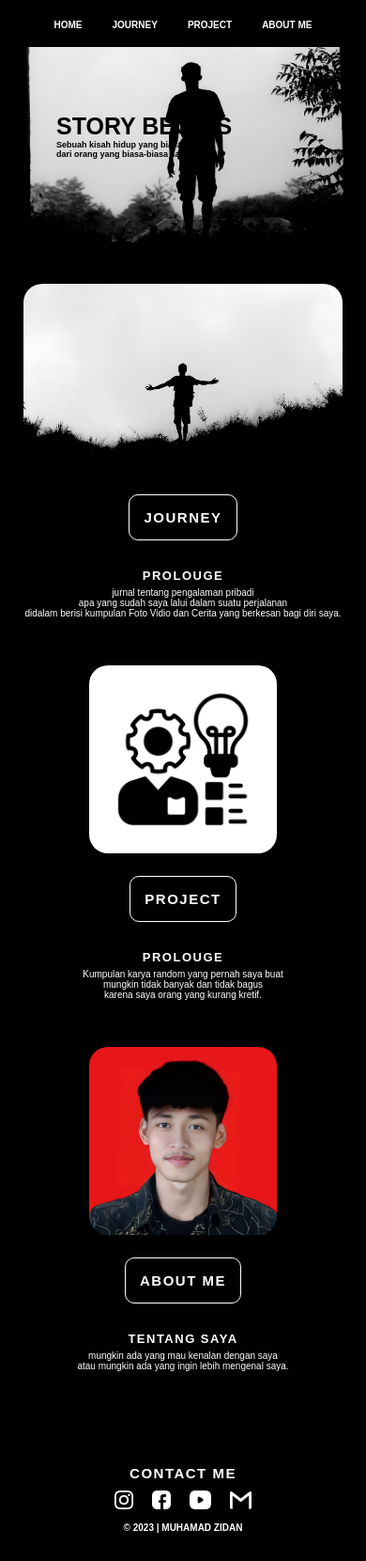
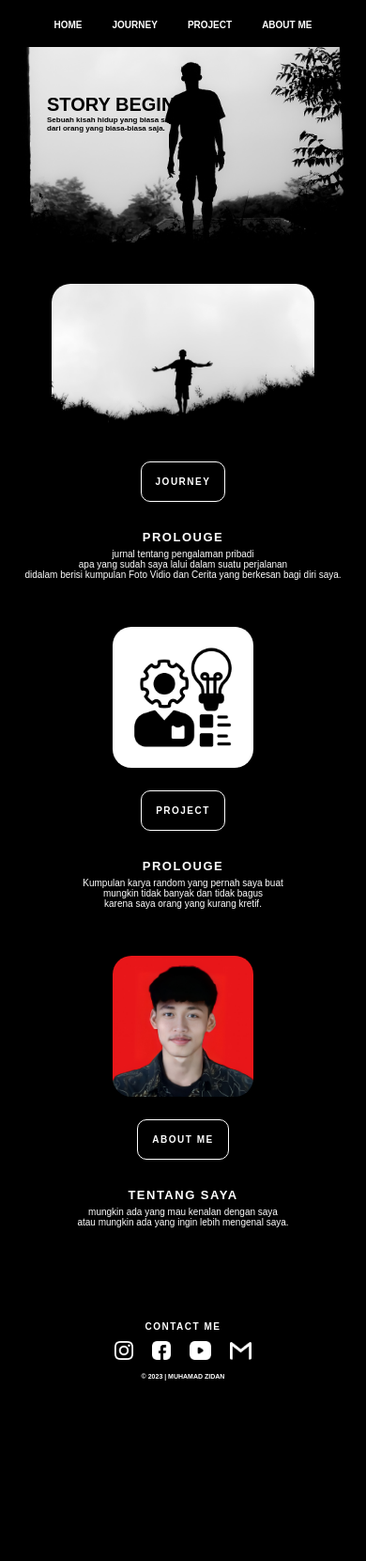
Before and after one commit to zeevolker/personal-website, a plain HTML site: page index.html in a window 390 px wide. Shown: the whole page at 94% size. After the commit the page ends 1498 px from the top, so only its background shows below. Drawn offline with Linux system fonts and the light colour scheme; a web font is replaced by a local one.

Commit message:
Add files via upload

```diff
--- a/style.css
+++ b/style.css
@@ -59,6 +59,12 @@ nav ul li a:hover {
   nav ul li a {
     font-size: 10px;
     font-weight: 700;
+  }
+}
+
+@media screen and (max-width: 500px) {
+  nav {
+    justify-content: center;
   }
 }
 
@@ -125,6 +131,26 @@ nav ul li a:hover {
     font-weight: 900;
     font-size: 9px;
     width: 160px;
+  }
+}
+
+@media screen and (max-width: 500px) {
+  .text {
+    position: absolute;
+    left: 50px;
+    top: 100px;
+    z-index: 2;
+  }
+
+  .text .h {
+    font-weight: 900;
+    font-size: 20px;
+  }
+
+  .text .p {
+    font-weight: 900;
+    font-size: 8px;
+    width: 150px;
   }
 }
 
@@ -228,6 +254,60 @@ nav ul li a:hover {
   .kotak-1 .btn-txt-1 {
     padding: 15px;
     font-size: 15px;
+    border: 1px solid white;
+  }
+
+  .kotak-1 .panah-1 {
+    display: none;
+  }
+
+  .kotak-1 .text-1 {
+    text-align: center;
+    position: relative;
+    left: 0%;
+    margin-top: 50px;
+  }
+
+  .kotak-1 .text-1 .h-1 {
+    position: relative;
+    margin-bottom: 5px;
+    font-weight: 700;
+    font-size: 13px;
+  }
+
+  .kotak-1 .text-1 .p-1 {
+    position: relative;
+    font-size: 10px;
+    font-weight: 400;
+  }
+}
+@media screen and (max-width: 500px) {
+  .kotak-1 {
+    display: flex;
+    flex-direction: column;
+    position: relative;
+    align-items: center;
+  }
+
+  .kotak-1 img {
+    position: relative;
+    left: 0;
+    height: 165px;
+    width: 280px;
+    border-radius: 20px;
+  }
+
+  .kotak-1 .btn-1 {
+    display: flex;
+    position: relative;
+    justify-content: center;
+    top: 20px;
+    left: 0px;
+  }
+
+  .kotak-1 .btn-txt-1 {
+    padding: 15px;
+    font-size: 10px;
     border: 1px solid white;
   }
 
@@ -384,6 +464,60 @@ nav ul li a:hover {
     font-weight: 400;
   }
 }
+@media screen and (max-width: 500px) {
+  .kotak-2 {
+    display: flex;
+    flex-direction: column;
+    position: relative;
+    align-items: center;
+  }
+
+  .kotak-2 img {
+    position: relative;
+    left: 0;
+    height: 150px;
+    width: 150px;
+    border-radius: 20px;
+  }
+
+  .kotak-2 .btn-2 {
+    display: flex;
+    position: relative;
+    justify-content: center;
+    top: 20px;
+    left: 0px;
+  }
+
+  .kotak-2 .btn-txt-2 {
+    padding: 15px;
+    font-size: 10px;
+    border: 1px solid white;
+  }
+
+  .kotak-2 .panah-2 {
+    display: none;
+  }
+
+  .kotak-2 .text-2 {
+    text-align: center;
+    position: relative;
+    left: 0%;
+    margin-top: 50px;
+  }
+
+  .kotak-2 .text-2 .h-2 {
+    position: relative;
+    margin-bottom: 5px;
+    font-weight: 700;
+    font-size: 13px;
+  }
+
+  .kotak-2 .text-2 .p-2 {
+    position: relative;
+    font-size: 10px;
+    font-weight: 400;
+  }
+}
 
 /* konten 2 selesai */
 /* konten 3 */
@@ -512,6 +646,60 @@ nav ul li a:hover {
     font-weight: 400;
   }
 }
+@media screen and (max-width: 500px) {
+  .kotak-3 {
+    display: flex;
+    flex-direction: column;
+    position: relative;
+    align-items: center;
+  }
+
+  .kotak-3 img {
+    position: relative;
+    left: 0;
+    height: 150px;
+    width: 150px;
+    border-radius: 20px;
+  }
+
+  .kotak-3 .btn-3 {
+    display: flex;
+    position: relative;
+    justify-content: center;
+    top: 20px;
+    left: 0px;
+  }
+
+  .kotak-3 .btn-txt-3 {
+    padding: 15px;
+    font-size: 10px;
+    border: 1px solid white;
+  }
+
+  .kotak-3 .panah-3 {
+    display: none;
+  }
+
+  .kotak-3 .text-3 {
+    text-align: center;
+    position: relative;
+    left: 0%;
+    margin-top: 50px;
+  }
+
+  .kotak-3 .text-3 .h-3 {
+    position: relative;
+    margin-bottom: 5px;
+    font-weight: 700;
+    font-size: 13px;
+  }
+
+  .kotak-3 .text-3 .p-3 {
+    position: relative;
+    font-size: 10px;
+    font-weight: 400;
+  }
+}
 
 /* kontent 3 selesai */
 /* footer */
@@ -584,4 +772,13 @@ nav ul li a:hover {
   font-size: 10px;
 }
 
+@media screen and (max-width: 500px) {
+  .footer .text-footer .h-footer {
+    font-size: 10px;
+  }
+  .footer .copyright {
+    font-size: 7px;
+  }
+}
+
 /* footer selesai */
```
